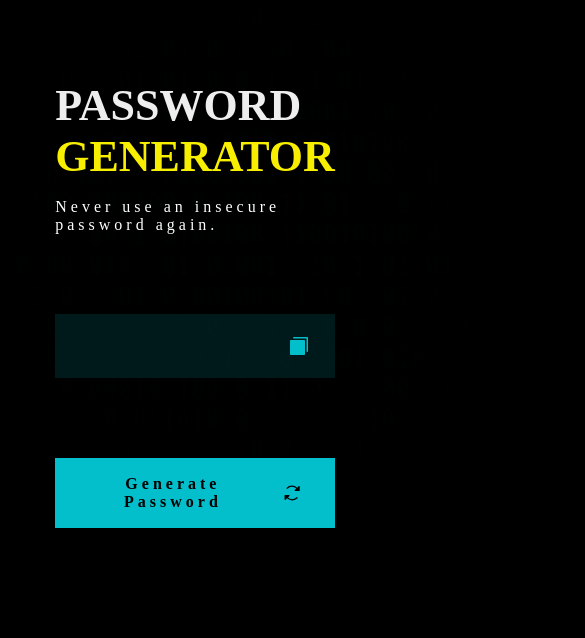
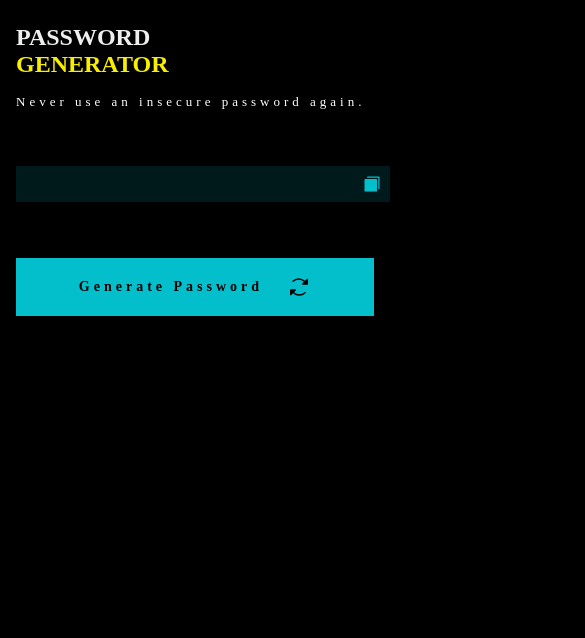
Before and after one commit to Adevikthur/password-generator, a plain HTML site: page index.html in a window 390 px wide. Shown: the top 638 px of the page, 585 px wide, since content can reach past the window. Drawn offline with Linux system fonts and the light colour scheme; a web font is replaced by a local one.

Commit message:
mobile responsiveness added

```diff
--- a/index.html
+++ b/index.html
@@ -23,8 +23,8 @@
             </div>
             <div class="password-gen__input">
                 <p type="text" id="input-text" readonly placeholder="Generated password"></p>
-                <svg xmlns="http://www.w3.org/2000/svg" onclick="copy()" id="copy" width="32" height="32" fill="#000000" viewBox="0 0 256 256"
-                    id="copy" >
+                <svg xmlns="http://www.w3.org/2000/svg" onclick="copy()" id="copy" width="32" height="32" fill="#000000"
+                    viewBox="0 0 256 256" id="copy">
                     <path
                         d="M192,72V216a8,8,0,0,1-8,8H40a8,8,0,0,1-8-8V72a8,8,0,0,1,8-8H184A8,8,0,0,1,192,72Zm24-40H72a8,8,0,0,0,0,16H208V184a8,8,0,0,0,16,0V40A8,8,0,0,0,216,32Z">
                     </path>
@@ -40,26 +40,8 @@
                 </svg>
             </button>
         </div>
-        <!-- <div class="password-history">
-            <h3>Password history</h3>
-            <div class="password-history__records">
-                <div class="password-row">
-                    <div class="password-row__info">
-                        <h6 id="info-password">^d3>~9YDA8s}cWN9L_P^</h6>
-                        <p id="info-date">Jan-19-2025 8:55PM</p>
-                    </div>
-                    <svg xmlns="http://www.w3.org/2000/svg" width="32" height="32" fill="#000000" viewBox="0 0 256 256"
-                        id="copy">
-                        <path
-                            d="M192,72V216a8,8,0,0,1-8,8H40a8,8,0,0,1-8-8V72a8,8,0,0,1,8-8H184A8,8,0,0,1,192,72Zm24-40H72a8,8,0,0,0,0,16H208V184a8,8,0,0,0,16,0V40A8,8,0,0,0,216,32Z">
-                        </path>
-                    </svg>
-                </div>
-            </div>
-            <p>Clear history</p>
-        </div> -->
     </div>
-    <img id="image" src="/media/cybersec-bg.png" alt="">
+    <!-- <img id="image" src="/media/cybersec-bg.png" alt=""> -->
 </body>
 <script src="index.js"></script>
 
--- a/scss/main.scss
+++ b/scss/main.scss
@@ -20,6 +20,7 @@ body {
     margin: 0;
     overflow-x: hidden;
     position: relative;
+    justify-self: center;
 
 
 }
@@ -245,3 +246,95 @@ body {
         }
     }
 }
+
+
+//Tablets
+@media (max-width: 768px) {
+    body {
+        display: flex;
+        align-content: center;
+        padding: 16px;
+        overflow-x: hidden;
+
+    }
+
+    .password-gen {
+        width: 90%;
+        padding: 16px;
+        align-content: center;
+        gap: 56px;
+
+
+        h1 {
+            font-size: 28px;
+        }
+
+        p {
+            font-size: 14px;
+        }
+
+        .password-gen__input {
+            width: 100%;
+            max-width: 100%;
+            padding: 10px;
+
+            p,
+            input {
+                font-size: 18px;
+            }
+
+            svg {
+                width: 24px;
+                height: 24px;
+            }
+        }
+
+        button {
+            width: 100%;
+            padding: 12px;
+            font-size: 16px;
+        }
+    }
+}
+
+// Mobile
+@media (max-width: 400px) {
+    body {
+        display: flex;
+        justify-content: center;
+        padding: 16px;
+    }
+
+    .password-gen {
+        width: 100%;
+        padding: 8px;
+
+        h1 {
+            font-size: 24px;
+        }
+
+        p {
+            font-size: 13px;
+        }
+
+        .password-gen__input {
+            padding: 8px;
+            width: 100%;
+
+            p,
+            input {
+                font-size: 16px;
+            }
+
+            svg {
+                width: 20px;
+                height: 20px;
+            }
+        }
+
+        button {
+            padding: 12px;
+            font-size: 14px;
+        }
+    }
+}
```
Also changed, not shown: dist/css/main.css, 1 other file.
